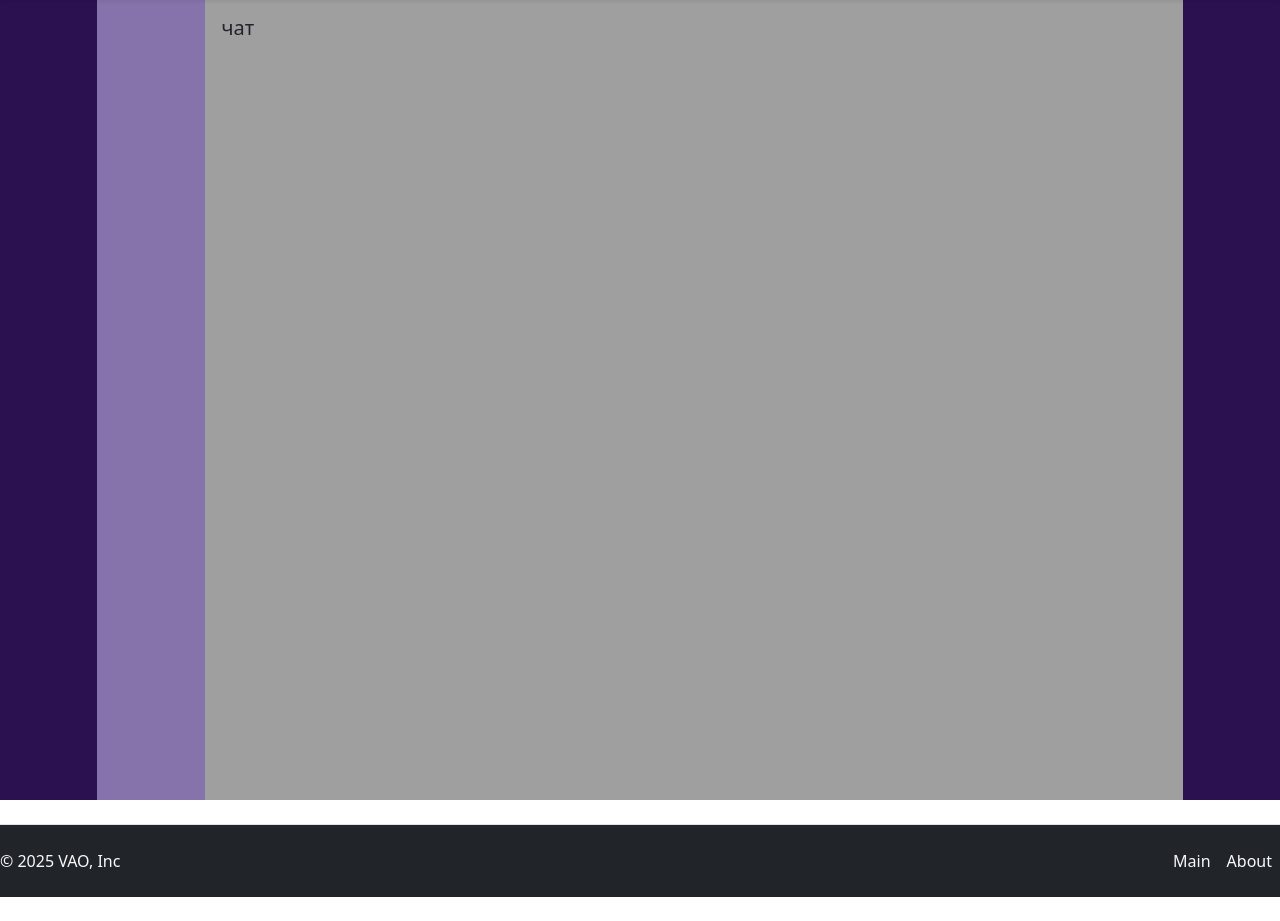
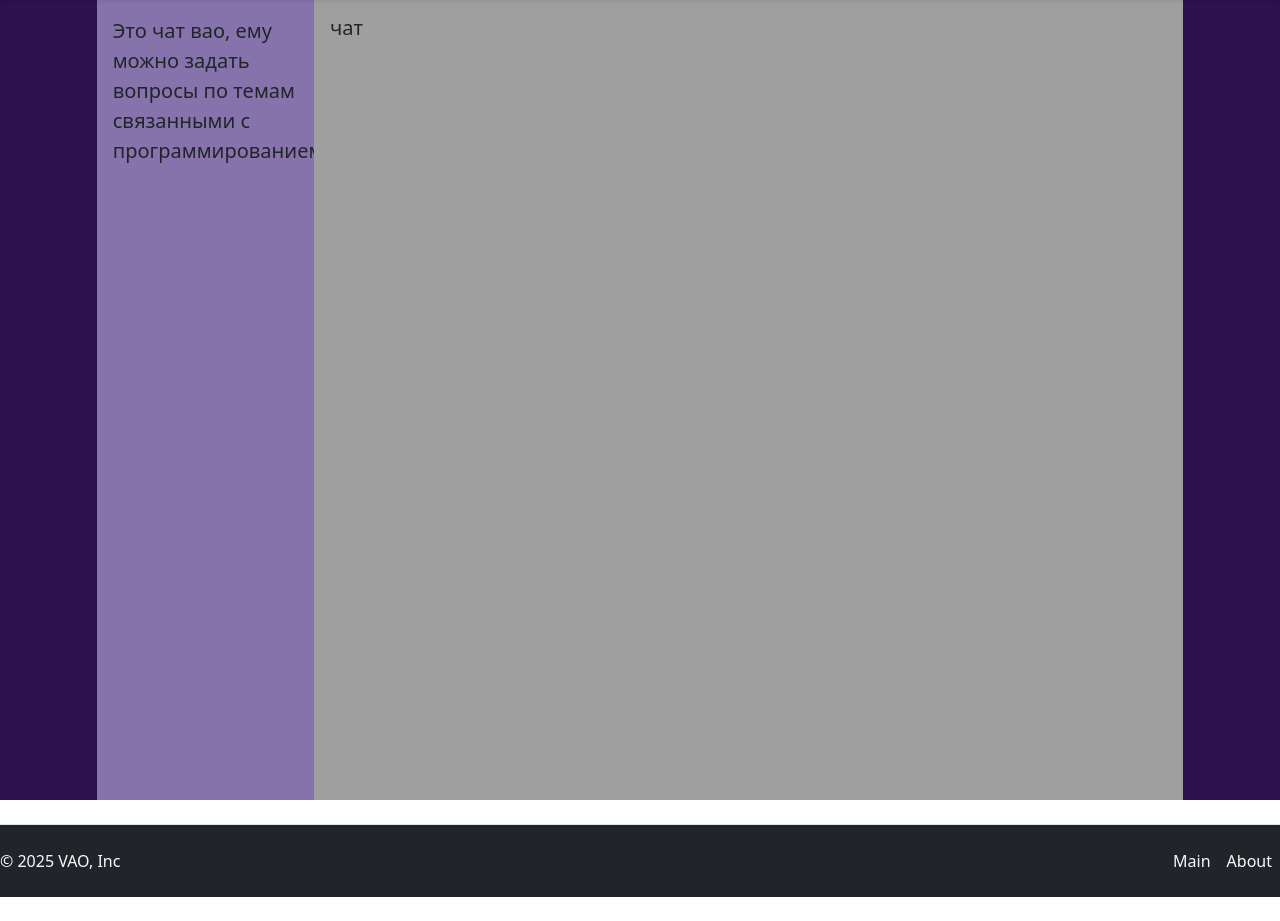
Before and after one commit to OlgaEvfs/Chat-VAO, a Flask app: page / in a window 1280 px wide. Shown: the part 120-1041 px from the top of the page. Run offline with Flask 3, Linux system fonts and the light colour scheme.

Commit message:
правки

```diff
--- a/templates/index.html
+++ b/templates/index.html
@@ -12,17 +12,18 @@ Chat VAO
     <!-- Первый блок (небольшой) -->
         <div class="col-1 p-3" style="background-color: #2B1150;">
 
+
         </div>
 
     <!-- Второй блок (побольше) -->
-        <div class="col-1 p-3" style="background-color: #8673AB;">
-
+        <div class="col-2 p-3" style="background-color: #8673AB;">
+            <p class="fs-5">Это чат вао, ему можно задать вопросы по темам связанными с программированием</p>
         </div>
 
     <!-- Третий блок (самый большой) -->
-        <div class="col-9 p-3" style="background-color: #9F9F9F;" >
+        <div class="col-8 p-3" style="background-color: #9F9F9F;" >
             <h5>чат</h5>
 
         </div>
-  </div>
+    </div>
 {% endblock %}
```
Also changed, not shown: static/images/kapi.jpg (added).
